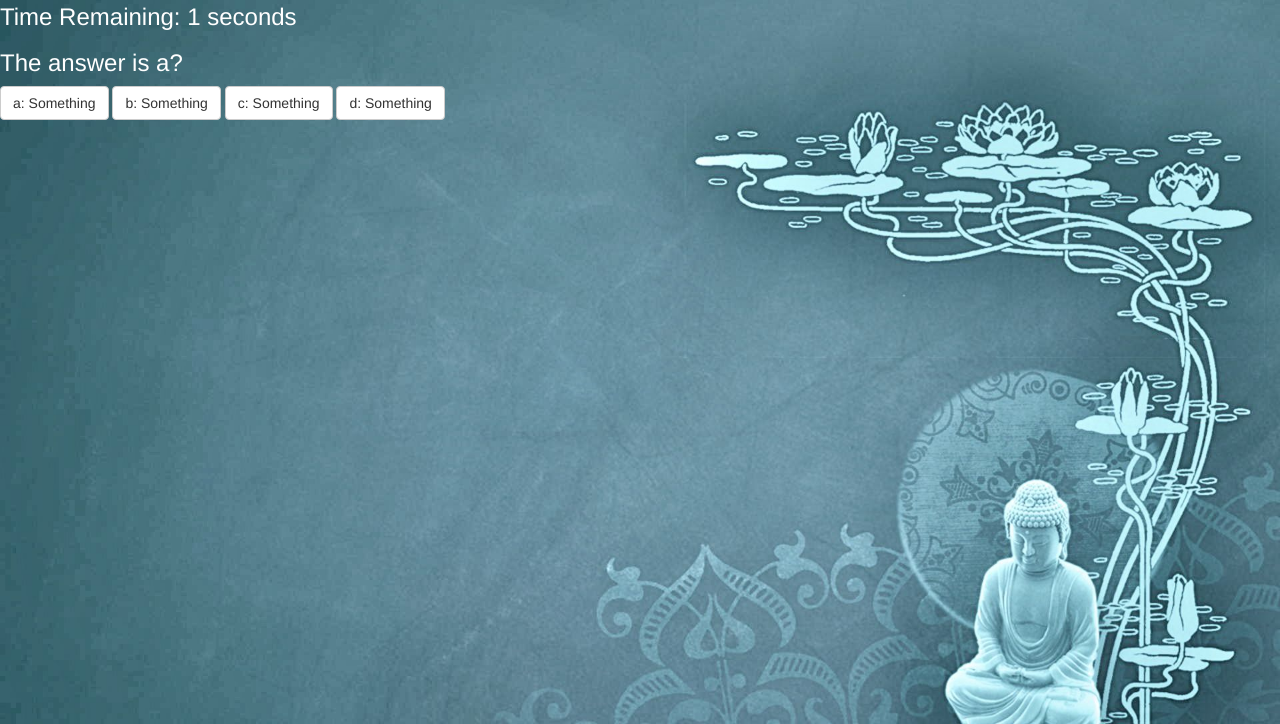
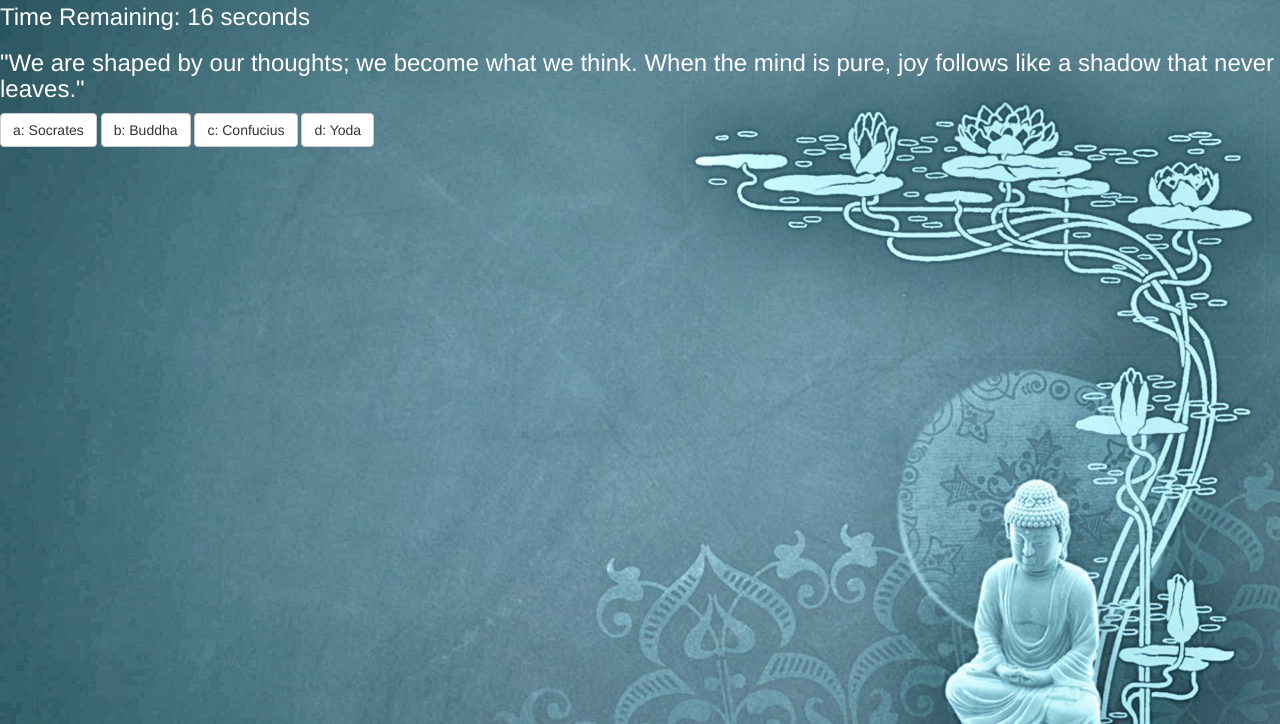
Before and after one commit to brothhammer/TriviaGame, a plain HTML site: page index.html in a window 1280 px wide. Shown: the part 76-800 px from the top of the page. Drawn offline with nearby package versions, Linux system fonts and the light colour scheme.

Commit message:
working, added real questions, confirmed adding questions to myQuestions array is only change required to add a question

```diff
--- a/assets/javascript/app.js
+++ b/assets/javascript/app.js
@@ -1,7 +1,7 @@
 $(document).ready(function(){
 
 	//Global variables
-	var timeLeft = 5; //time for first question
+	var timeLeft = 20; //time for first question
 	var countDown = $(".countDown"); //target HTML used to display time
 	var currentQuestion = $(".question"); //target HTML to display current question
 	var correct = 0; //count correct answers
@@ -11,35 +11,45 @@ $(document).ready(function(){
 	//Store questions as an array of objects
 	var myQuestions = [
 		{
-			question: "The answer is a?",
+			question: '"We are shaped by our thoughts; we become what we think. When the mind is pure, joy follows like a shadow that never leaves."',
 			answers: [
-				"a: Something",
-				"b: Something",
-				"c: Something",
-				"d: Something"
+				"a: Socrates",
+				"b: Buddha",
+				"c: Confucius",
+				"d: Yoda"
+			],
+			correct: "b"
+		},
+		{
+			question: '"From the deepest desires often come the deadliest hate."',
+			answers: [
+				"a: Socrates",
+				"b: Buddha",
+				"c: Confucius",
+				"d: Yoda"
 			],
 			correct: "a"
 		},
 		{
-			question: "The answer is b?",
+			question: '"It is easy to hate and it is difficult to love. This is how the whole scheme of things works."',
 			answers: [
-				"a: Something",
-				"b: Something",
-				"c: Something",
-				"d: Something"
-			],
-			correct: "b"
-		},
-		{
-			question: "The answer is c?",
-			answers: [
-				"a: Something",
-				"b: Something",
-				"c: Something",
-				"d: Something"
+				"a: Socrates",
+				"b: Buddha",
+				"c: Confucius",
+				"d: Yoda"
 			],
 			correct: "c"
 		},
+		{
+			question: '"Fear leads to anger, anger leads to hate, hate leads to suffering."',
+			answers: [
+				"a: Socrates",
+				"b: Buddha",
+				"c: Confucius",
+				"d: Yoda"
+			],
+			correct: "d"
+		}
 		];
 	//call the timeOut function every 1 second
 	var interval = setInterval(timeOut, 1000);
@@ -79,13 +89,13 @@ $(document).ready(function(){
 		$(document).off("click", "button");
 		clearInterval(interval);
 		// $(document).off("click", "button");
-		setTimeout(reset, 3000);
+		setTimeout(reset, 5000);
 	}
 	//called to reset the timer and load next question to the page
 	function reset() {
 		clearInterval(interval);
 		questionNumber++;
-		timeLeft = 5;
+		timeLeft = 20;
 		interval = setInterval(timeOut, 1000);
 		countDown.html("Time Remaining: "+timeLeft+" seconds");
 		$(".questionResult").empty();
--- a/index.html
+++ b/index.html
@@ -3,7 +3,7 @@
   <head>
     <meta charset="UTF-8">
 
-      <title>Origins of Buddhisim</title>
+      <title>Enlightend Quotes</title>
 
       <script src="https://cdnjs.cloudflare.com/ajax/libs/jquery/3.2.1/jquery.min.js"></script>
 
@@ -20,7 +20,7 @@
 
     <div class="content">
 
-      <h1>The life of Buddha Quiz</h1>
+      <h1>Who is the quote attributed too?</h1>
 
       <h3 class = "countDown">Time Remaining: </h3>
 
```
